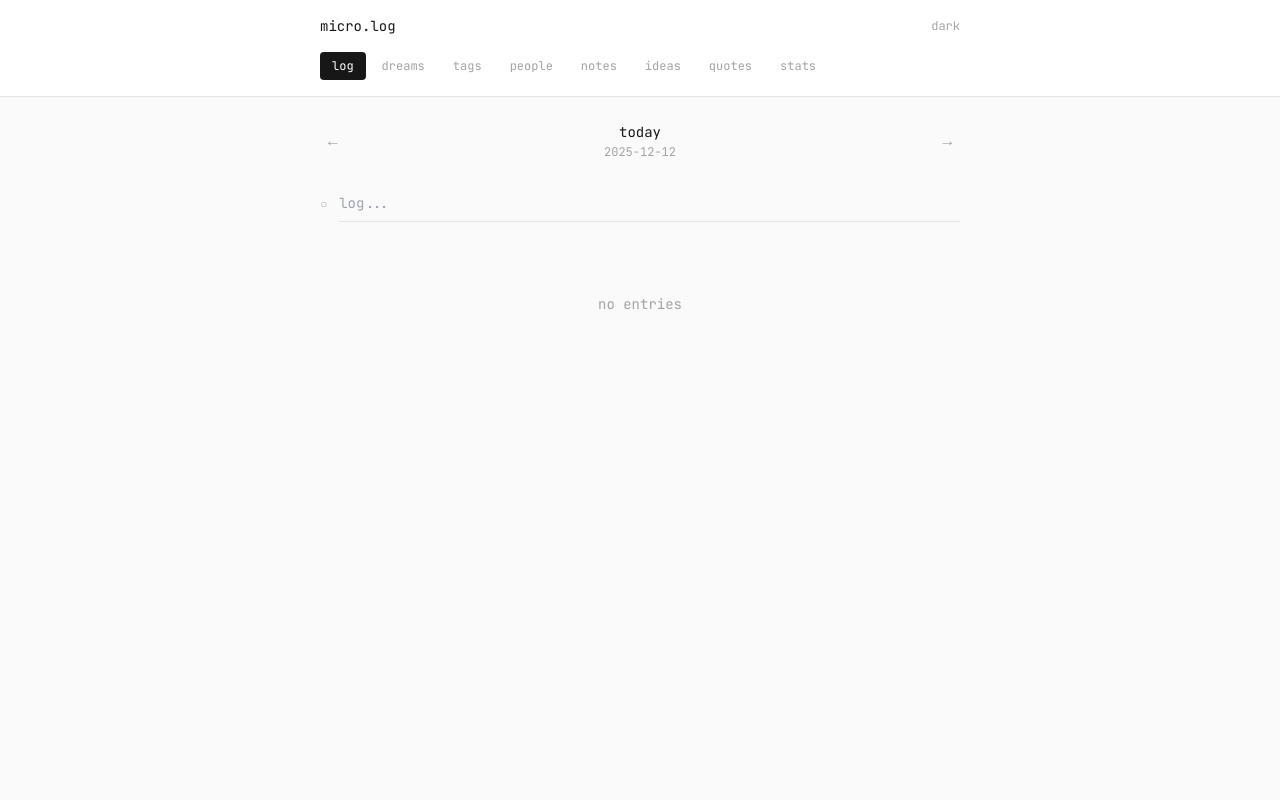
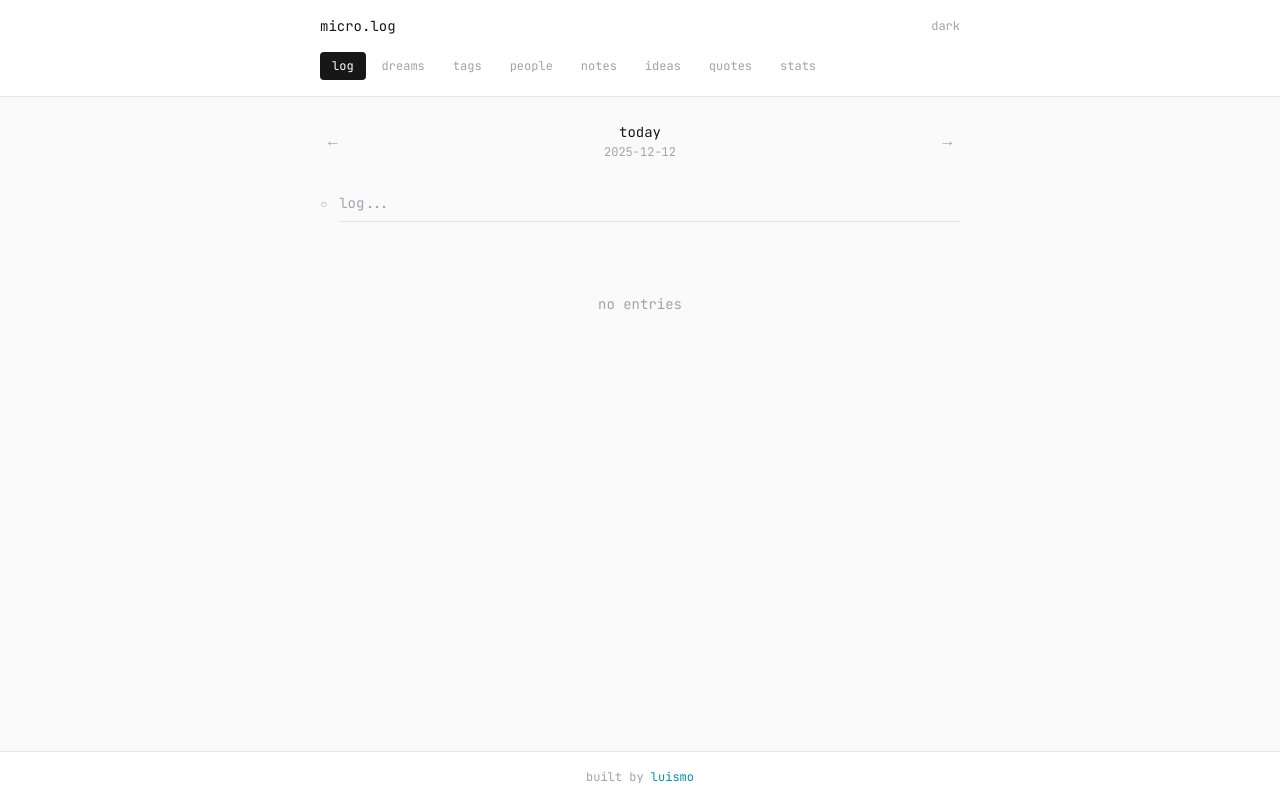
Before and after one commit to luismoralesarg/micro-log, a React (Vite) app: page / in a window 1280 px wide. Built offline with nearby package versions, Linux system fonts and the light colour scheme.

Commit message:
Add developer footer with GitHub link
Add a fixed footer at the bottom of the app showing "built by luismo"
with a link to the developer's GitHub profile. The footer matches the
app's minimal aesthetic with monospace font and dark/light mode support.

```diff
--- a/src/App.jsx
+++ b/src/App.jsx
@@ -149,6 +149,22 @@ export default function App() {
         {view === 'wisdom' && <WisdomView data={data} newEntry={newEntry} setNewEntry={setNewEntry} darkMode={darkMode} onAdd={handleAddEntry} onDelete={deleteItem} onToggle={toggleHighlight} />}
         {view === 'insights' && <InsightsView data={data} tags={tags} people={people} darkMode={darkMode} />}
       </div>
+
+      <footer className={`fixed bottom-0 left-0 right-0 ${bgCard} border-t ${border} z-10`}>
+        <div className="max-w-2xl mx-auto px-4 py-3 text-center">
+          <span className={`text-xs font-mono ${textMuted}`}>
+            built by{' '}
+            <a
+              href="https://github.com/luismoralesarg/"
+              target="_blank"
+              rel="noopener noreferrer"
+              className={`${darkMode ? 'text-cyan-400 hover:text-cyan-300' : 'text-cyan-600 hover:text-cyan-500'} hover:underline`}
+            >
+              luismo
+            </a>
+          </span>
+        </div>
+      </footer>
     </div>
   );
 }
```
